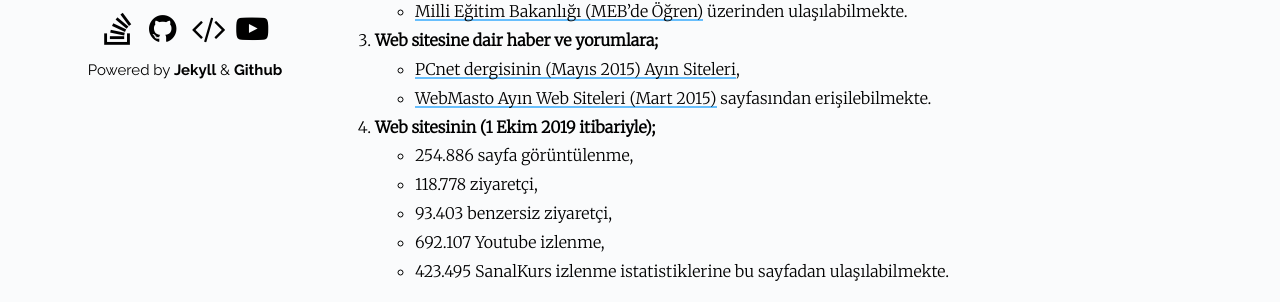
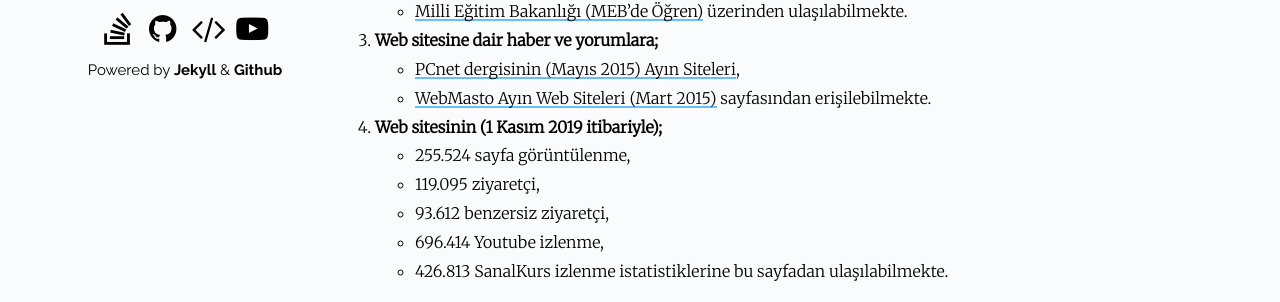
Before and after one commit to Umut-D/umutd.com, a Jekyll site: the page built from pages/ben.md, in a window 1280 px wide and 900 px high, scrolled down 1012 px. Shown: the part 595-897 px from the top of the window. Built offline with Jekyll 4.4.1, drawn with Linux system fonts in a browser that asks for light colours.

Commit message:
ben sayfasi guncellendi

```diff
--- a/pages/ben.md
+++ b/pages/ben.md
@@ -25,9 +25,9 @@ Bilişimi, işini ve tüm hayvanatı çok seven, Microsoft'un gözdesi C#'a hayr
 3. **Web sitesine dair haber ve yorumlara;**
 - [PCnet dergisinin (Mayıs 2015) Ayın Siteleri](/images/bahsedenler/pcnet.jpg),
 - [WebMasto Ayın Web Siteleri (Mart 2015)](http://www.webmasto.com/webmasto-ayin-web-siteleri-mart-2015){:target="_blank"} sayfasından erişilebilmekte.
-4. **Web sitesinin (1 Ekim 2019 itibariyle);**
-- 254.886 sayfa görüntülenme,
-- 118.778 ziyaretçi,
-- 93.403 benzersiz ziyaretçi,
-- 692.107 Youtube izlenme,
-- 423.495 SanalKurs izlenme istatistiklerine bu sayfadan ulaşılabilmekte.
+4. **Web sitesinin (1 Kasım 2019 itibariyle);**
+- 255.524 sayfa görüntülenme,
+- 119.095 ziyaretçi,
+- 93.612 benzersiz ziyaretçi,
+- 696.414  Youtube izlenme,
+- 426.813 SanalKurs izlenme istatistiklerine bu sayfadan ulaşılabilmekte.
```
Also changed, not shown: _posts/programlar/2018-12-08-rastgele-yazi-olusturucu.md (+2 -2 lines), pages/programlar.md (+1 -1 lines).
